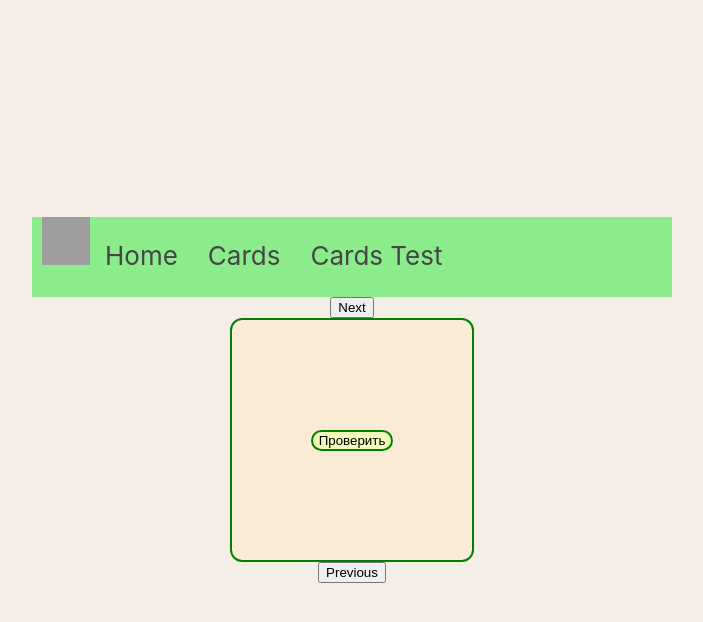
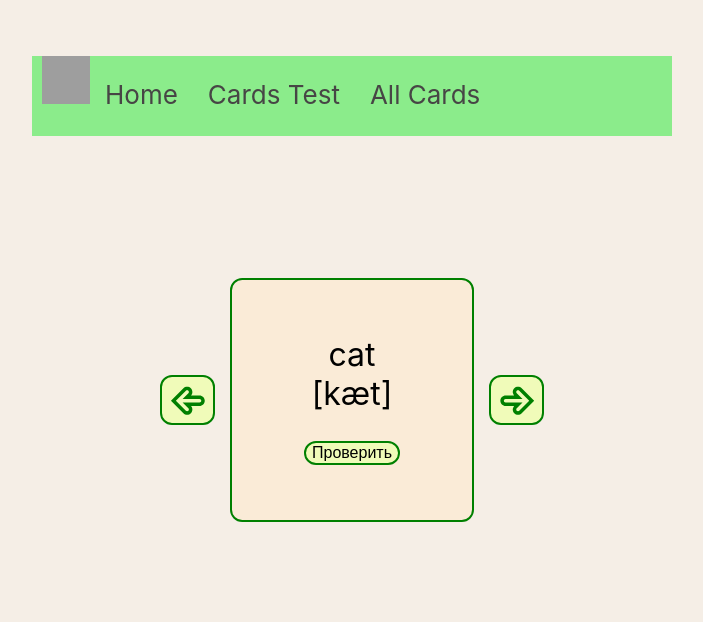
Before and after one commit to EvgeniyaKalinichenko/Language-app, a React (Create React App) app in the folder language-app/: page /cards_test in a window 1280 px wide. Shown: the top 622 px of the page, without its empty margins (288-991 px from the left). Built offline with nearby package versions, Linux system fonts and the light colour scheme; grey boxes are pictures that could not be loaded.

Commit message:
Add CardWrapper and styles

```diff
--- a/language-app/src/components/Button.module.css
+++ b/language-app/src/components/Button.module.css
@@ -14,3 +14,20 @@
 .button:active {
     background-color: rgb(80, 239, 80);
 }
+
+.buttonArrow {
+    height: 50px;
+    width: 55px;
+    border: 2px solid green;
+    color: green;
+    background-color:  rgb(240, 251, 185);
+    border-radius: 12px;
+}
+
+.buttonArrow:hover {
+    background-color: rgb(139, 236, 139);
+}
+
+.buttonArrow:active {
+    background-color: rgb(80, 239, 80);
+}
--- a/language-app/src/components/Card.module.css
+++ b/language-app/src/components/Card.module.css
@@ -32,6 +32,8 @@
     height: 15rem;
     color: black;
     background-color: #FAEBD7;
+    font-size:xx-large;
+
 }
 
 .cards {
@@ -44,6 +46,8 @@
     background-color:  rgb(240, 251, 185);
     border: 2px solid green;
     border-radius: 12px;
+    margin-top: 12%;
+    font-size: medium;
 }
 
 .checkButton:hover {
--- a/language-app/src/components/CardWrapper.jsx
+++ b/language-app/src/components/CardWrapper.jsx
@@ -1,17 +1,57 @@
 import CardComponent from "./CardComponent";
 import words from "../data";
+import React, { useState } from "react";
+import { TiArrowRightOutline, TiArrowLeftOutline } from "react-icons/ti";
+import styles from "./Button.module.css";
+import style from "./CardWrapper.module.css";
 
+// export const Carousel = ({ cards }) => {
+//   const [position, setPosition] = useState(0);
+// };
 const CardWrapper = () => {
+  const [position, setPosition] = useState(0);
+
+  function showPrevious() {
+    if (position === 0) {
+      setPosition(words.length - 1);
+    } else {
+      setPosition(position - 1);
+    }
+  }
+  function showNext() {
+    if (position === words.length - 1) {
+      setPosition(0);
+    } else {
+      setPosition(position + 1);
+    }
+  }
   return (
-    <>
-      <button>Next</button>
+    <div className={style.cardWrapper}>
+      <button
+        className={styles.buttonArrow}
+        style={{ fontSize: "42px" }}
+        onClick={showPrevious}
+      >
+        <TiArrowLeftOutline />
+      </button>
       <CardComponent
-        english={words.english}
-        transcription={words.transcription}
-        russian={words.russian}
+        // name={words[position].name}
+        english={words[position].english}
+        transcription={words[position].transcription}
+        russian={words[position].russian}
       />
-      <button>Previous</button>
-    </>
+      <button
+        className={styles.buttonArrow}
+        style={{ fontSize: "42px" }}
+        onClick={showNext}
+      >
+        <TiArrowRightOutline />
+      </button>
+
+      {/* <p className="number_of_card">
+        {position + 1}/{wordsLength}
+      </p> */}
+    </div>
   );
 };
 
--- /dev/null
+++ b/language-app/src/components/CardWrapper.module.css
@@ -0,0 +1,6 @@
+.cardWrapper {
+    display: flex;
+    flex-direction: row;
+    align-items: center;
+    gap: 15px;
+}
--- a/language-app/src/components/Nav.module.css
+++ b/language-app/src/components/Nav.module.css
@@ -2,12 +2,13 @@
     background-color: rgb(139, 236, 139);
     width: 50%;
     height: 5rem;
-
+    position: fixed;
+    top: 7%;
 }
 
 .links {
     display: inline-block;
-
+    /* cursor: pointer; */
 }
 
 .link {
--- a/language-app/src/components/Navigation.jsx
+++ b/language-app/src/components/Navigation.jsx
@@ -14,11 +14,11 @@ function Navigation() {
       <Link to="/" className={styles.link}>
         Home
       </Link>
-      <Link to="/cards" className={styles.link}>
-        Cards
-      </Link>
       <Link to="/cards_test" className={styles.link}>
         Cards Test
+      </Link>
+      <Link to="/cards" className={styles.link}>
+        All Cards
       </Link>
     </div>
   );
--- a/package.json
+++ b/package.json
@@ -1,11 +1,11 @@
 {
   "dependencies": {
-    "react-dom": "^18.2.0"
+    "react-dom": "^18.2.0",
+    "react-icons": "^5.0.1"
   },
   "name": "react_project",
   "version": "1.0.0",
   "main": "index.js",
-  "devDependencies": {},
   "scripts": {
     "test": "echo \"Error: no test specified\" && exit 1"
   },
```
Also changed, not shown: 1 other file (tests, documents, lock files or other folders).
